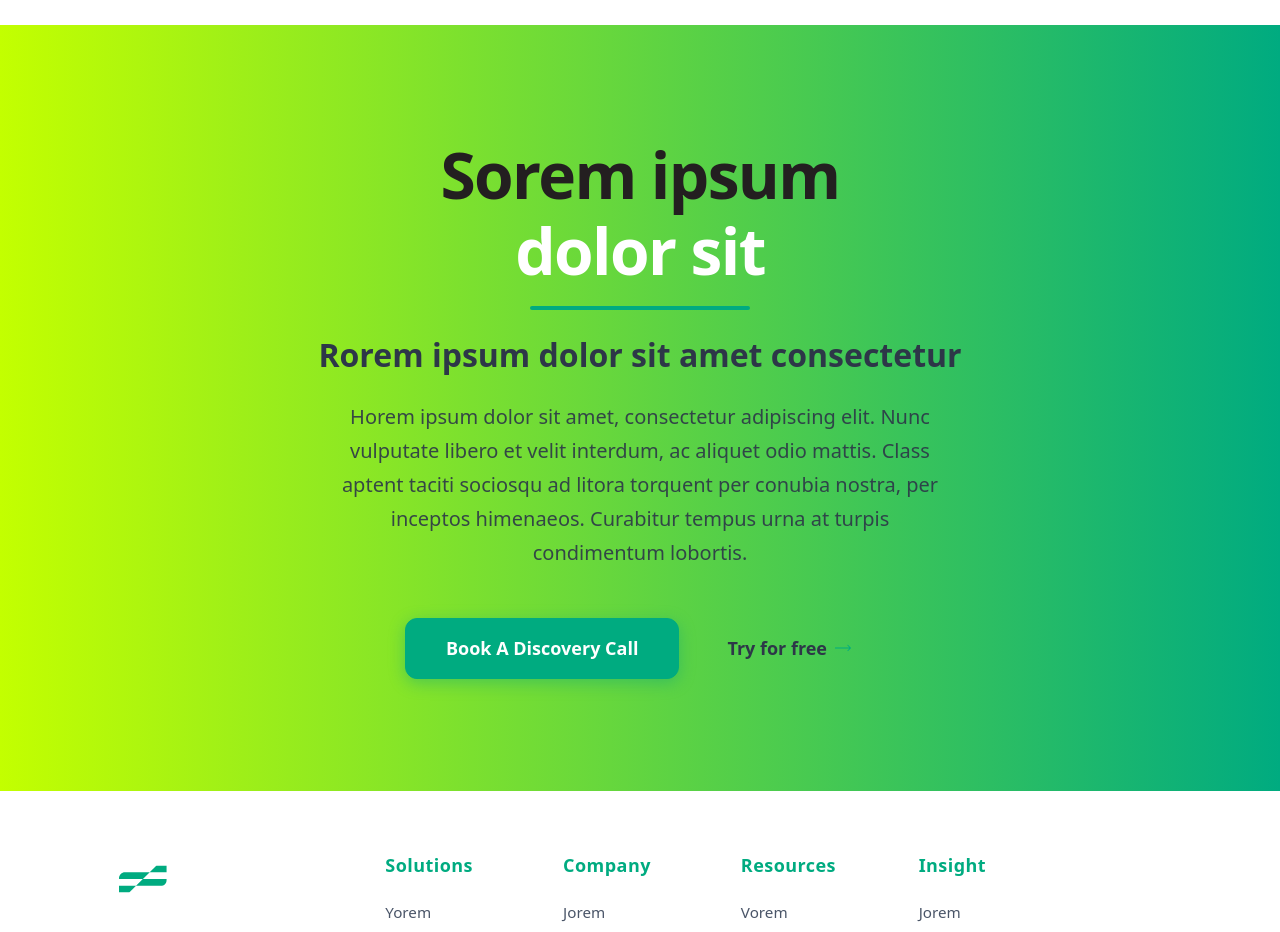
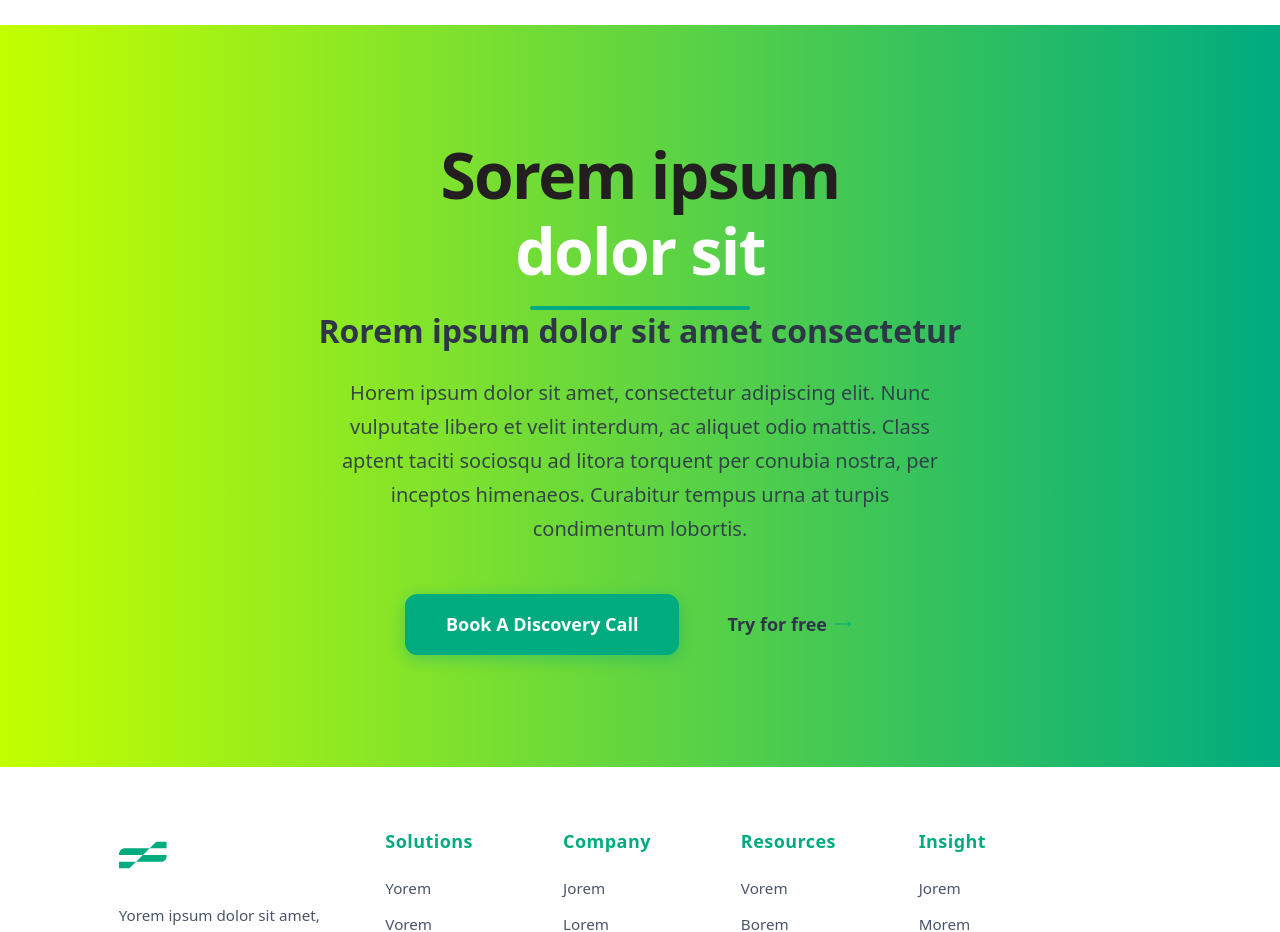
Before and after one commit to shubham151/blogs, a React (Vite) app: page / in a window 1280 px wide. Shown: the part 5100-6032 px from the top of the page. Built offline with nearby package versions, Linux system fonts and the light colour scheme.

Commit message:
Refactor CTA section:

```diff
--- a/src/components/CTA/CTA.jsx
+++ b/src/components/CTA/CTA.jsx
@@ -1,72 +1,28 @@
-import Button from "../Button/Button";
-import arrowRight from "../../assets/arrow-right.svg";
+import CTAHeading from "./CTAHeading";
+import CTAButtons from "./CTAButtons";
 import styles from "./CTA.module.css";
+import { CTA_CONTENT } from "./CTAConstants";
 
-const CTASection = () => {
+const CTASection = ({ content = CTA_CONTENT }) => {
   return (
     <section className={styles.ctaSection}>
       <div className="container-fluid">
         <div className="row justify-content-center">
           <div className="col-12 col-lg-10 col-xl-8">
             <div className={`${styles.ctaContent} text-center`}>
-              {/* Main Heading */}
-              <div className={`${styles.headingGroup} mb-4`}>
-                <h2 className={styles.mainTitle}>
-                  <span className={styles.darkText}>Sorem ipsum</span>
-                  <br />
-                  <span className={styles.lightText}>dolor sit</span>
-                </h2>
-                <div className={`${styles.titleUnderline} mx-auto`}></div>
-              </div>
-
-              {/* Subtitle */}
-              <h3 className={`${styles.subtitle} mb-4`}>
-                Rorem ipsum dolor sit amet consectetur
-              </h3>
+              <CTAHeading
+                heading={content.heading}
+                subtitle={content.subtitle}
+              />
 
               {/* Description */}
               <div className="row justify-content-center mb-5">
                 <div className="col-12 col-md-10 col-lg-9">
-                  <p className={styles.description}>
-                    Horem ipsum dolor sit amet, consectetur adipiscing elit.
-                    Nunc vulputate libero et velit interdum, ac aliquet odio
-                    mattis. Class aptent taciti sociosqu ad litora torquent per
-                    conubia nostra, per inceptos himenaeos. Curabitur tempus
-                    urna at turpis condimentum lobortis.
-                  </p>
+                  <p className={styles.description}>{content.description}</p>
                 </div>
               </div>
 
-              {/* CTA Buttons */}
-              <div
-                className={`${styles.ctaButtons} d-flex flex-column flex-sm-row justify-content-center align-items-center gap-4`}
-              >
-                <Button
-                  variant="primary"
-                  size="lg"
-                  className={styles.primaryButton}
-                  to="/book-discovery-call"
-                >
-                  Book A Discovery Call
-                </Button>
-
-                <Button
-                  variant="secondary"
-                  size="lg"
-                  className={styles.secondaryButton}
-                  endIcon={
-                    <img
-                      src={arrowRight}
-                      alt="arrow"
-                      width="16"
-                      height="16"
-                      className={styles.arrowIcon}
-                    />
-                  }
-                >
-                  Try for free
-                </Button>
-              </div>
+              <CTAButtons buttons={content.buttons} />
             </div>
           </div>
         </div>
--- /dev/null
+++ b/src/components/CTA/CTAButtons.jsx
@@ -0,0 +1,42 @@
+import Button from "../Button/Button";
+import arrowRight from "../../assets/arrow-right.svg";
+import styles from "./CTA.module.css";
+
+const CTAButtons = ({ buttons }) => {
+  return (
+    <div
+      className={`${styles.ctaButtons} d-flex flex-column flex-sm-row justify-content-center align-items-center gap-4`}
+    >
+      <Button
+        variant="primary"
+        size="lg"
+        className={styles.primaryButton}
+        to={buttons.primary.to}
+      >
+        {buttons.primary.text}
+      </Button>
+
+      <Button
+        variant="secondary"
+        size="lg"
+        className={styles.secondaryButton}
+        to={buttons.secondary.to}
+        endIcon={
+          buttons.secondary.hasArrow ? (
+            <img
+              src={arrowRight}
+              alt="arrow"
+              width="16"
+              height="16"
+              className={styles.arrowIcon}
+            />
+          ) : undefined
+        }
+      >
+        {buttons.secondary.text}
+      </Button>
+    </div>
+  );
+};
+
+export default CTAButtons;
--- /dev/null
+++ b/src/components/CTA/CTAConstants.js
@@ -0,0 +1,20 @@
+export const CTA_CONTENT = {
+  heading: {
+    darkText: "Sorem ipsum",
+    lightText: "dolor sit",
+  },
+  subtitle: "Rorem ipsum dolor sit amet consectetur",
+  description:
+    "Horem ipsum dolor sit amet, consectetur adipiscing elit. Nunc vulputate libero et velit interdum, ac aliquet odio mattis. Class aptent taciti sociosqu ad litora torquent per conubia nostra, per inceptos himenaeos. Curabitur tempus urna at turpis condimentum lobortis.",
+  buttons: {
+    primary: {
+      text: "Book A Discovery Call",
+      to: "/book-discovery-call",
+    },
+    secondary: {
+      text: "Try for free",
+      to: "/free-trial",
+      hasArrow: true,
+    },
+  },
+};
--- /dev/null
+++ b/src/components/CTA/CTAHeading.jsx
@@ -0,0 +1,17 @@
+import styles from "./CTA.module.css";
+
+const CTAHeading = ({ heading, subtitle }) => {
+  return (
+    <div className={`${styles.headingGroup} mb-4`}>
+      <h2 className={styles.mainTitle}>
+        <span className={styles.darkText}>{heading.darkText}</span>
+        <br />
+        <span className={styles.lightText}>{heading.lightText}</span>
+      </h2>
+      <div className={`${styles.titleUnderline} mx-auto`}></div>
+      <h3 className={`${styles.subtitle} mb-4`}>{subtitle}</h3>
+    </div>
+  );
+};
+
+export default CTAHeading;
```
